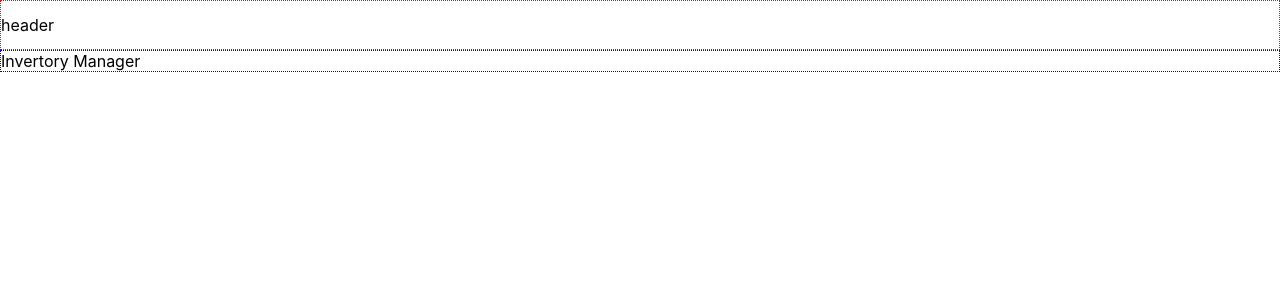
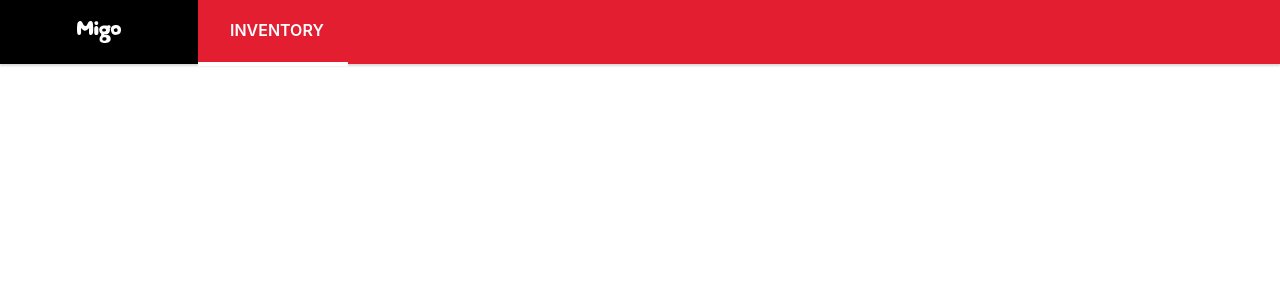
Before and after one commit to cckaries/mg, a React (Create React App) app: page / in a window 1280 px wide. Shown: the top 300 px of the page. Built offline with nearby package versions, Linux system fonts and the light colour scheme.

Commit message:
feat(header): implement header

```diff
--- a/src/components/shared/Header/Header.js
+++ b/src/components/shared/Header/Header.js
@@ -1,7 +1,23 @@
+import { FontAwesomeIcon } from '@fortawesome/react-fontawesome';
+import cx from 'classnames';
+
 import styles from './Header.module.scss';
+import logoSvg from '../../../assets/logo.svg';
 
 const Header = () => {
-  return <header className={styles.Container}>header</header>;
+  return (
+    <header className={styles.Container}>
+      <div className={styles.Logo}>
+        <img src={logoSvg} alt="logo" />
+      </div>
+      <div className={styles.Navbar}>
+        <div className={cx(styles.Nav, styles.active)}>
+          <FontAwesomeIcon icon="fa-solid fa-house" />
+          <span>Inventory</span>
+        </div>
+      </div>
+    </header>
+  );
 };
 
 export default Header;
--- a/src/components/shared/Header/Header.module.scss
+++ b/src/components/shared/Header/Header.module.scss
@@ -1,6 +1,51 @@
 .Container {
+  position: fixed;
+  top: 0;
+  left: 0;
   display: flex;
   align-items: center;
-  height: 3rem;
-  border: 1px dotted red;
+  width: 100vw;
+  height: 4rem;
+  min-height: 4rem;
+  color: #fff;
+  box-shadow: 0px 2px 2px 0px #00000026;
+
+  > div {
+    display: flex;
+    align-items: center;
+    height: 100%;
+  }
 }
+
+.Container > .Logo {
+  justify-content: center;
+  width: 10vw;
+  min-width: 150px;
+  background-color: #000;
+  padding: 0 1.5rem;
+}
+
+.Container > .Navbar {
+  flex: 1;
+  background-color: #e31e30;
+}
+
+.Container > .Navbar > .Nav {
+  display: flex;
+  align-items: center;
+  height: 100%;
+  padding: 0 1.5rem;
+  font-size: 1.25rem;
+  font-weight: 600;
+  text-transform: uppercase;
+  cursor: pointer;
+
+  &.active {
+    border-bottom: 4px solid #fff;
+  }
+
+  > span {
+    margin-left: 0.5rem;
+    font-size: 1rem;
+  }
+}
```
